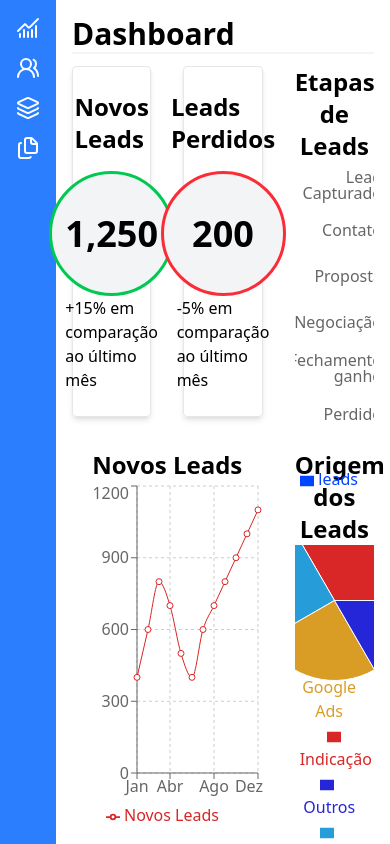
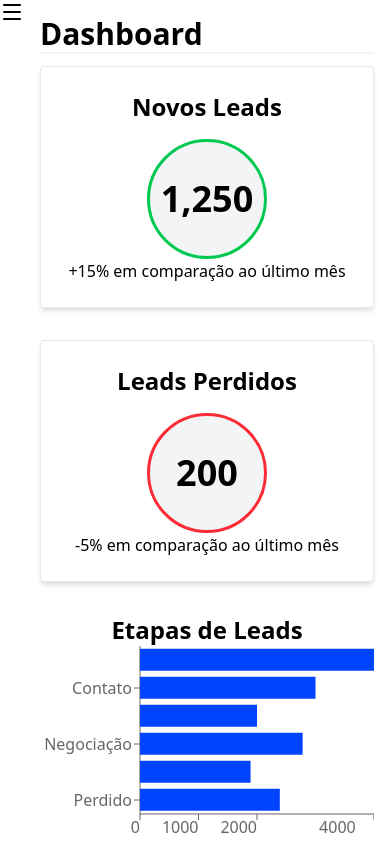
Before and after one commit to guilhermegodoydev/crm, a React (Vite) app in the folder client/: page / in a window 390 px wide. Shown: the top 844 px of the page. Built offline with nearby package versions, Linux system fonts and the light colour scheme.

Commit message:
Tornando a Página Dashboard responsiva

```diff
--- a/client/src/App.jsx
+++ b/client/src/App.jsx
@@ -1,5 +1,6 @@
 import { Outlet, useMatches } from "react-router-dom";
 import { MenuLateral } from "./components/layout";
+import { TelaProvider } from "./context/TelaContexto";
 
 function App() {
     const matches = useMatches();
@@ -7,6 +8,7 @@ function App() {
     const titulo = [...matches].at(-1)?.handle?.title || "CRM";
 
     return (
+        <TelaProvider>
             <div className="flex">
                 <MenuLateral/>
                 <main className="flex flex-col flex-1 p-4">
@@ -15,6 +17,7 @@ function App() {
                     <Outlet/>
                 </main>
             </div>
+        </TelaProvider>
     )
 }
 
--- a/client/src/components/CardMetrica.jsx
+++ b/client/src/components/CardMetrica.jsx
@@ -1,4 +1,4 @@
-export default function CardMetrica({ titulo, valor, taxaCrescimento, tamanhoCirculo}) {
+export default function CardMetrica({ titulo, valor, taxaCrescimento, className}) {
 
     const positivo = taxaCrescimento >= 0;
     const crescimento = (positivo ? '+': '') + taxaCrescimento + '% em comparação ao último mês';
@@ -6,7 +6,7 @@ export default function CardMetrica({ titulo, valor, taxaCrescimento, tamanhoCir
     return (
         <div className="flex flex-col items-center justify-center p-6 rounded shadow-md border border-gray-200">
             <h2>{titulo}</h2>
-            <div style={{ width: `${tamanhoCirculo}px`, height: `${tamanhoCirculo}px`}} className={`border-3 flex items-center justify-center rounded-full mt-4 bg-gray-100 ${positivo ? "border-green-500" : "border-red-500"}`}>
+            <div className={`${className} border-3 flex items-center justify-center rounded-full mt-4 bg-gray-100 ${positivo ? "border-green-500" : "border-red-500"}`}>
                 <p className="text-4xl font-bold">{valor}</p>
             </div>
             <p>{crescimento}</p>
--- a/client/src/components/graficos/GraficoBarras.jsx
+++ b/client/src/components/graficos/GraficoBarras.jsx
@@ -1,11 +1,13 @@
-import { Bar, BarChart, Legend, ResponsiveContainer, Tooltip, XAxis, YAxis } from "recharts";
+import { Bar, BarChart, ResponsiveContainer, Tooltip, XAxis, YAxis } from "recharts";
 
 export default function GraficoBarras({
-    className,
+    className = "",
     titulo,
     data,
     eixoYKey,
+    eixoXkey,
     layout,
+    larguraEixoY,
     barras = [{dataKey, stackId, fill}]
 }) {
 
@@ -15,9 +17,24 @@ export default function GraficoBarras({
         <div className={`container-grafico ${className}`}>
             <h2>{titulo}</h2>
             <ResponsiveContainer>
-                <BarChart data={data} layout={layout} margin={{bottom: 22}}>
-                    <XAxis type={vertical ? "number" : "category"} />
-                    <YAxis dataKey={eixoYKey} type={vertical ? "category" : "number"} width={95}/>
+                <BarChart
+                    data={data}
+                    layout={layout}
+                    margin={{ bottom: vertical ? 22 : 60}}
+                >
+                    <XAxis
+                        dataKey={eixoXkey}
+                        type={vertical ? "number" : "category"}
+                        angle={!vertical ? -45 : 0}
+                        textAnchor="end"
+                    />
+
+                    <YAxis
+                        dataKey={eixoYKey}
+                        type={vertical ? "category" : "number"}
+                        width={larguraEixoY}
+                    />
+
                     {barras.map((b, index) => (
                         <Bar
                             key={b.id}
@@ -27,7 +44,6 @@ export default function GraficoBarras({
                         />
                     ))}
                     <Tooltip/>
-                    <Legend/>
                 </BarChart>
             </ResponsiveContainer>
         </div>
--- a/client/src/components/graficos/GraficoLinhas.jsx
+++ b/client/src/components/graficos/GraficoLinhas.jsx
@@ -5,6 +5,7 @@ export default function GraficoLinhas({
     titulo,
     data,
     eixoXKey,
+    larguraEixoY = "",
     linhas = [{id, dataKey, nomeLinha, fill}]
 }) {
     return (
@@ -14,7 +15,7 @@ export default function GraficoLinhas({
                 <LineChart data={data}>
                     <CartesianGrid strokeDasharray="3 3"/>
                     <XAxis dataKey={eixoXKey}/>
-                    <YAxis/>
+                    <YAxis width={larguraEixoY}/>
                     {linhas.map((l, index) => (
                         <Line
                             key={l.id}
--- a/client/src/components/layout/MenuLateral.jsx
+++ b/client/src/components/layout/MenuLateral.jsx
@@ -1,11 +1,27 @@
-import { ChartNoAxesCombined, Layers, UsersRound, Files} from 'lucide-react';
+import { ChartNoAxesCombined, Layers, UsersRound, Files, Menu} from 'lucide-react';
+import { useEffect, useState } from 'react';
 import { Link } from 'react-router-dom';
 
 const estiloElementos = "cursor-pointer text-white p-2 hover:bg-blue-700 hover:font-bold";
 
 export default function MenuLateral() {
+    const [aberto, setAberto] = useState(false);
+    const [desktop, setDesktop] = useState(window.innerWidth >= 1024);
+
+    useEffect(() => {
+        const handleResize = () => {
+            setDesktop(window.innerWidth >= 1024);
+        };
+
+        window.addEventListener("resize", handleResize);
+        return () => window.removeEventListener("resize", handleResize);
+    }, []);
+
     return (
-        <aside className={`bg-blue-500 w-min h-screen top-0 p-2`}>
+        <div>
+            {!desktop && <Menu onClick={() => setAberto(!aberto)}/>}
+            {(desktop || aberto) &&
+                <aside className={`bg-blue-500 h-screen p-2 lg:relative absolute top-0 w/34`}>
                         <nav>
                             <ul>
                                 <li className={estiloElementos}>
@@ -31,5 +47,7 @@ export default function MenuLateral() {
                             </ul>
                         </nav>
                 </aside>
+            }
+        </div>
     )
 }
--- /dev/null
+++ b/client/src/context/TelaContexto.jsx
@@ -0,0 +1,24 @@
+import { createContext, useContext, useEffect, useState } from "react";
+
+const TelaContexto = createContext();
+
+export function TelaProvider({ children }) {
+    const [desktop, setDesktop] = useState(window.innerWidth >= 1024);
+
+    useEffect(() => {
+        const handleResize = () => setDesktop(!desktop);
+        setTimeout(handleResize, 0);
+        window.addEventListener("resize", handleResize);
+        return () => window.removeEventListener("resize", handleResize);
+    }, []);
+
+    return (
+        <TelaContexto.Provider value={{desktop}}>
+            {children}
+        </TelaContexto.Provider>
+    );
+}
+
+export function useTela() {
+    return useContext(TelaContexto);
+}
--- a/client/src/index.css
+++ b/client/src/index.css
@@ -2,7 +2,7 @@
 
 @layer base {
     body {
-        @apply overflow-hidden;
+        @apply lg:overflow-hidden;
     }
 
     h1,h2,h3,h4,h5,h6 {
--- a/client/src/screens/Dashboard.jsx
+++ b/client/src/screens/Dashboard.jsx
@@ -1,5 +1,6 @@
 import { GraficoBarras, GraficoLinhas, GraficoPizza} from "../components/graficos";
 import CardMetrica from "../components/CardMetrica";
+import { useTela } from "../context/TelaContexto";
 
 const dadosGraficoPizza = [
     { id: 1, origem: 'Indicação', leads: 400 },
@@ -24,42 +25,49 @@ const dadosGraficoLinha = [
 ];
 
 const dadosGraficoBarra = [
-    { id: 1, nome: 'Lead Capturado', leads: 4000},
+    { id: 1, nome: 'Capturado', leads: 4000},
     { id: 2, nome: 'Contato', leads: 3000},
     { id: 3, nome: 'Proposta', leads: 2000},
     { id: 4, nome: 'Negociação', leads: 2780},
-    { id: 5, nome: 'Fechamento ganho', leads: 1890},
+    { id: 5, nome: 'Fechamento', leads: 1890},
     { id: 6, nome: 'Perdido', leads: 2390},
 ];
 
 export default function Dashboard() {
+    const { desktop } = useTela();
+
+    console.log(desktop);
     return (
         <section>
-            <div className="grid grid-cols-3 grid-rows-2 gap-8">
-                <CardMetrica titulo="Novos Leads" valor="1,250" taxaCrescimento={15} tamanhoCirculo={125}/>
-                <CardMetrica titulo="Leads Perdidos" valor="200" taxaCrescimento={-5} tamanhoCirculo={125}/>
+            <div className="lg:grid grid-cols-3 grid-rows-2 gap-8 flex flex-col">
+                <CardMetrica titulo="Novos Leads" valor="1,250" taxaCrescimento={15} className="h-30 w-30"/>
+                <CardMetrica titulo="Leads Perdidos" valor="200" taxaCrescimento={-5} className="h-30 w-30"/>
 
                 <GraficoBarras
-                    className="col-span-1"
+                    className="col-span-1 lg:h-auto h-55"
                     titulo="Etapas de Leads"
                     data={dadosGraficoBarra}
-                    layout="vertical"
-                    eixoYKey="nome"
+                    layout={desktop ? "vertical" : "horizontal"}
+                    eixoYKey={desktop ? "nome" : "leads"}
+                    eixoXkey={desktop ? "leads" : "nome"}
+                    larguraEixoY={desktop ? 100 : 45}
                     barras={[
                         {id: "barra-leads", dataKey: "leads", stackId: "a", fill: "#0044ffff"}
                     ]}
                 />
 
                 <GraficoLinhas
-                    className="col-span-2"
+                    className="col-span-2 lg:h-auto h-55"
                     titulo="Novos Leads"
                     data={dadosGraficoLinha} eixoXKey="nome"
+                    larguraEixoY={36}
                     linhas={[
                         {id: "linha-leads", dataKey: "novosLeads", nomeLinha: "Novos Leads"}
                     ]}
                 />
 
                 <GraficoPizza
+                    className="lg:h-auto h-55"
                     titulo="Origem dos Leads"
                     data={dadosGraficoPizza}
                     dataKey="leads"
```
Lines whose indentation alone changed are shown as unchanged.
